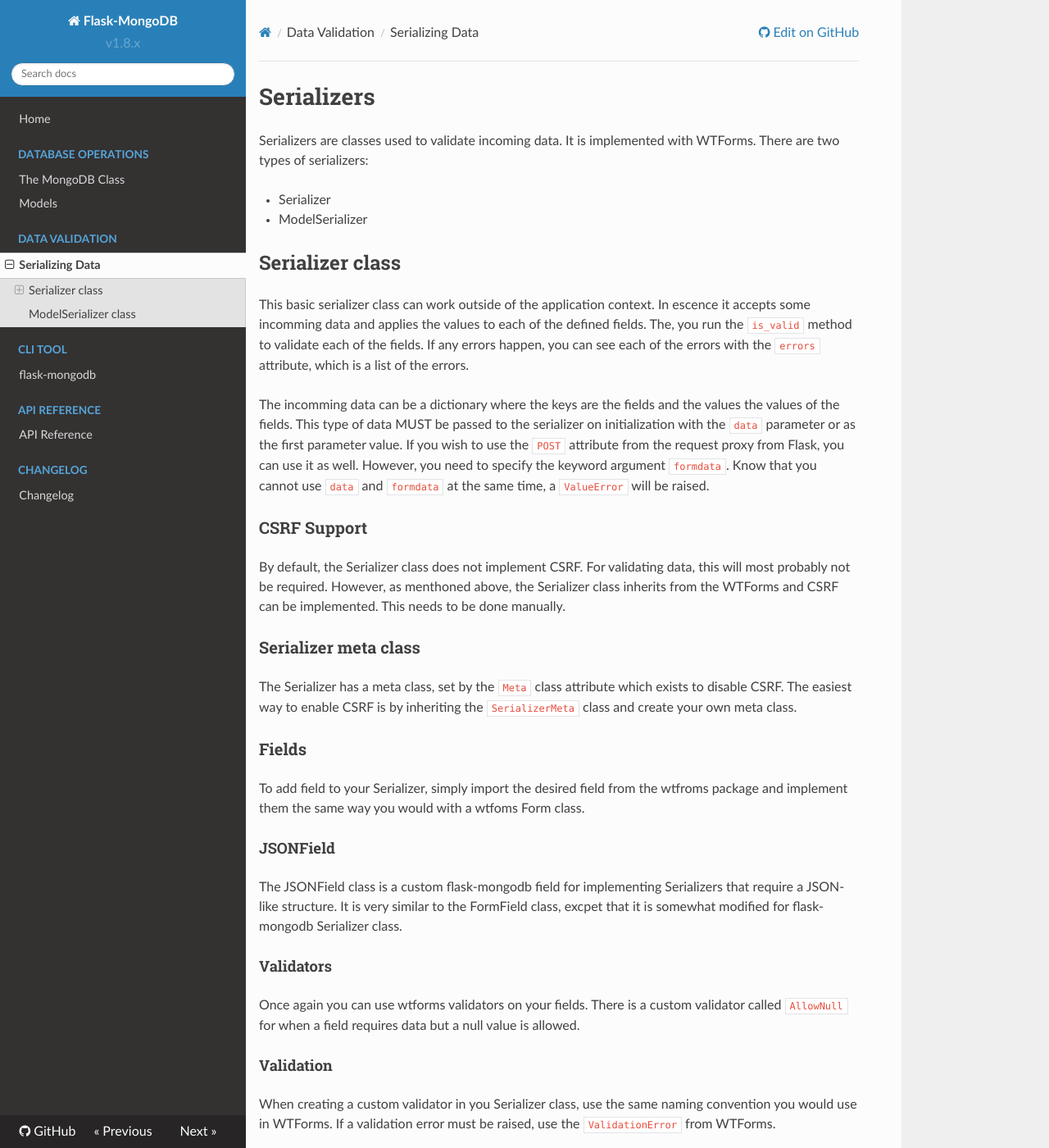
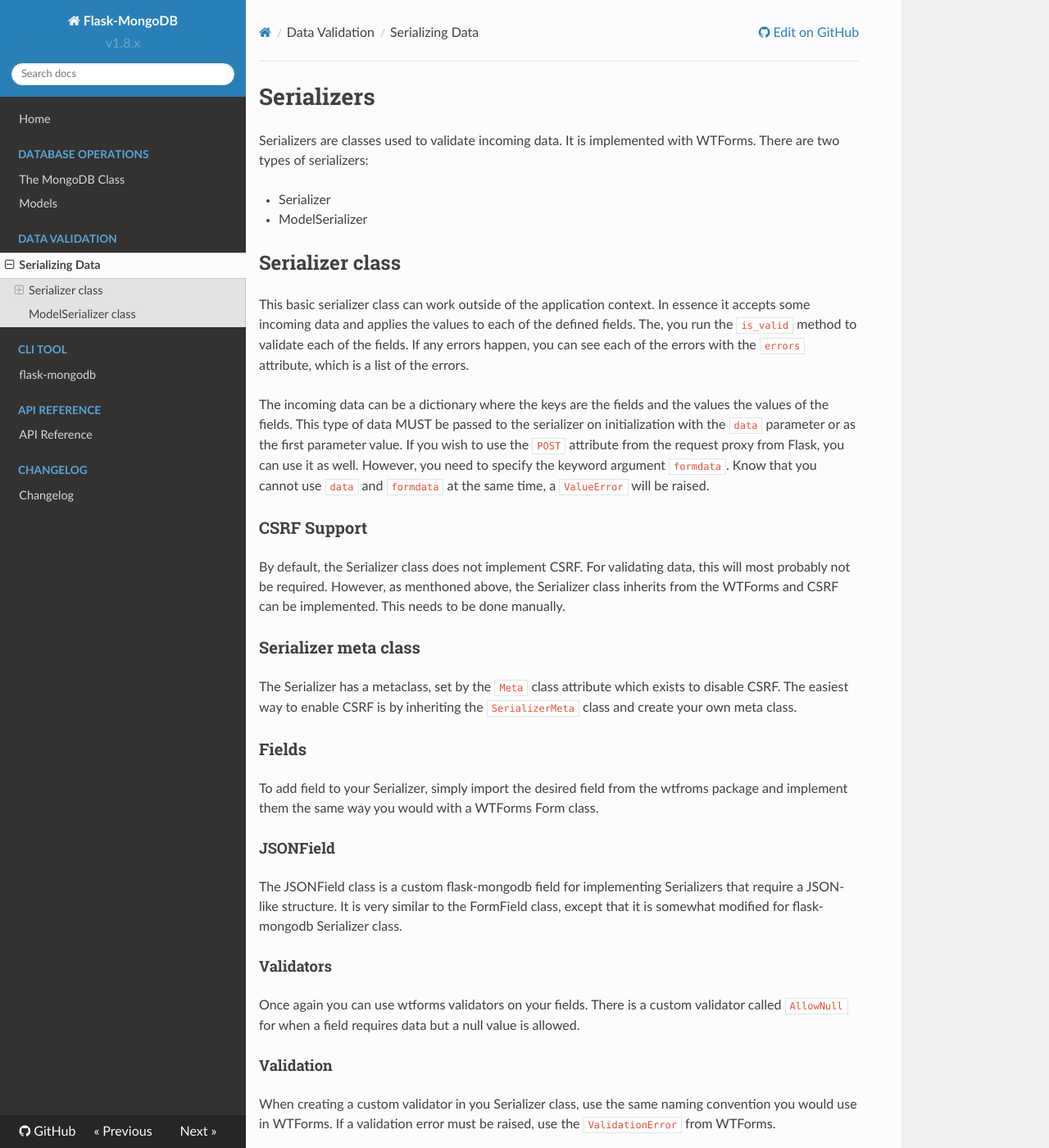
Before and after one commit to juanmanuel96/flask-mongodb, an MkDocs documentation site: the page built from docs/serializers.md, in a window 1280 px wide and 1400 px high. Shown: the whole window at 82% size. Built offline with MkDocs 1.6.1, drawn with Linux system fonts in a browser that asks for light colours; nearby versions of some CDN libraries.

```diff
--- a/docs/serializers.md
+++ b/docs/serializers.md
@@ -7,9 +7,9 @@ Serializers are classes used to validate incoming data. It is implemented with W
 
 ## Serializer class
 
-This basic serializer class can work outside of the application context. In escence it accepts some incomming data and applies the values to each of the defined fields. The, you run the `is_valid` method to validate each of the fields. If any errors happen, you can see each of the errors with the `errors` attribute, which is a list of the errors.
+This basic serializer class can work outside of the application context. In essence it accepts some incoming data and applies the values to each of the defined fields. The, you run the `is_valid` method to validate each of the fields. If any errors happen, you can see each of the errors with the `errors` attribute, which is a list of the errors.
 
-The incomming data can be a dictionary where the keys are the fields and the values the values of the fields. This type of data MUST be passed to the serializer on initialization with the `data` parameter or as the first parameter value. If you wish to use the `POST` attribute from the request proxy from Flask, you can use it as well. However, you need to specify the keyword argument `formdata`. Know that you cannot use `data` and `formdata` at the same time, a `ValueError` will be raised.
+The incoming data can be a dictionary where the keys are the fields and the values the values of the fields. This type of data MUST be passed to the serializer on initialization with the `data` parameter or as the first parameter value. If you wish to use the `POST` attribute from the request proxy from Flask, you can use it as well. However, you need to specify the keyword argument `formdata`. Know that you cannot use `data` and `formdata` at the same time, a `ValueError` will be raised.
 
 ### CSRF Support
 
@@ -17,15 +17,15 @@ By default, the Serializer class does not implement CSRF. For validating data, t
 
 ### Serializer meta class
 
-The Serializer has a meta class, set by the `Meta` class attribute which exists to disable CSRF. The easiest way to enable CSRF is by inheriting the `SerializerMeta` class and create your own meta class.
+The Serializer has a metaclass, set by the `Meta` class attribute which exists to disable CSRF. The easiest way to enable CSRF is by inheriting the `SerializerMeta` class and create your own meta class.
 
 ### Fields
 
-To add field to your Serializer, simply import the desired field from the wtfroms package and implement them the same way you would with a wtfoms Form class.
+To add field to your Serializer, simply import the desired field from the wtfroms package and implement them the same way you would with a WTForms Form class.
 
 #### JSONField
 
-The JSONField class is a custom flask-mongodb field for implementing Serializers that require a JSON-like structure. It is very similar to the FormField class, excpet that it is somewhat modified for flask-mongodb Serializer class.
+The JSONField class is a custom flask-mongodb field for implementing Serializers that require a JSON-like structure. It is very similar to the FormField class, except that it is somewhat modified for flask-mongodb Serializer class.
 
 #### Validators
 
--- a/requirements_dev.txt
+++ b/requirements_dev.txt
@@ -7,3 +7,4 @@ pytest~=7.1.2
 pytest-html~=3.1.1
 pytest-metadata~=2.0.2
 mike~=1.1.2
+twine~=4.0.2
--- a/setup.py
+++ b/setup.py
@@ -20,7 +20,9 @@ setup(
     maintainer=AUTHOR,
     maintainer_email=AUTHOR_EMAIL,
     license='BSD-2-Clause License',
-    packages=find_packages(),
+    packages=find_packages(
+        exclude=('tests',)
+    ),
     entry_points={
         'console_scripts': [
             'flask-mongodb = flask_mongodb.cli.cli:main'
```
Also changed, not shown: docs/changelog.md (+16 -0 lines), docs/cli.md (+4 -4 lines), docs/collections.md (+5 -6 lines), docs/index.md (+3 -3 lines), docs/mongo.md (+4 -4 lines), 7 other files.
